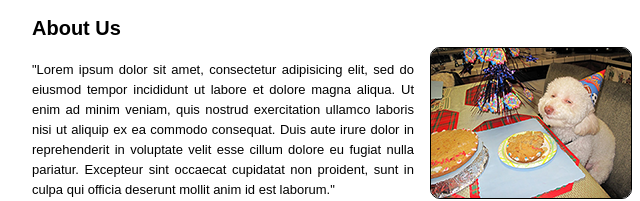
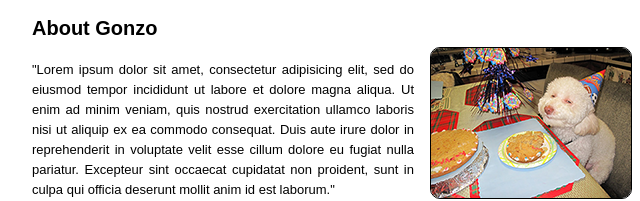
Before and after one commit to sumai7m/Dogs, a plain HTML site: page about.html in a window 1280 px wide. Shown: the part 208-409 px from the top of the page, 308-948 px from the left. Drawn offline with Linux system fonts and the light colour scheme.

Commit message:
Update about.html

```diff
--- a/about.html
+++ b/about.html
@@ -40,7 +40,7 @@
 
 <div class="content">
 <img class="fltr" src="images/about.png"  />
-<h1>About Us</h1>
+<h1>About Gonzo</h1>
 <p>"Lorem ipsum dolor sit amet, consectetur adipisicing elit, sed do eiusmod tempor incididunt ut labore et dolore magna aliqua. Ut enim ad minim veniam, quis nostrud exercitation ullamco laboris nisi ut aliquip ex ea commodo consequat. Duis aute irure dolor in reprehenderit in voluptate velit esse cillum dolore eu fugiat nulla pariatur. Excepteur sint occaecat cupidatat non proident, sunt in culpa qui officia deserunt mollit anim id est laborum."</p>
 <p>"Lorem ipsum dolor sit amet, consectetur adipisicing elit, sed do eiusmod tempor incididunt ut labore et dolore magna aliqua. Ut enim ad minim veniam, quis nostrud exercitation ullamco laboris nisi ut aliquip ex ea commodo consequat. Duis aute irure dolor in reprehenderit in voluptate velit esse cillum dolore eu fugiat nulla pariatur. Excepteur sint occaecat cupidatat non proident, sunt in culpa qui officia deserunt mollit anim id est laborum."</p>
 
```
